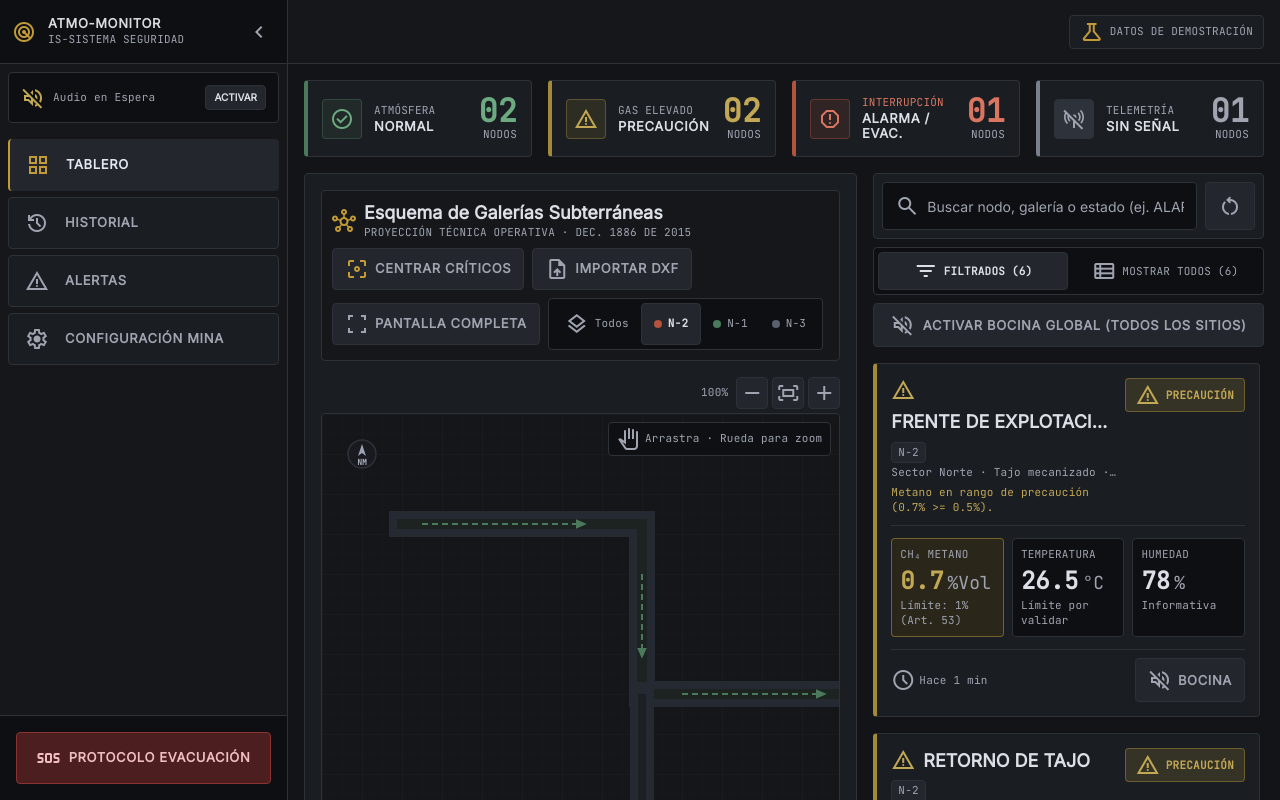
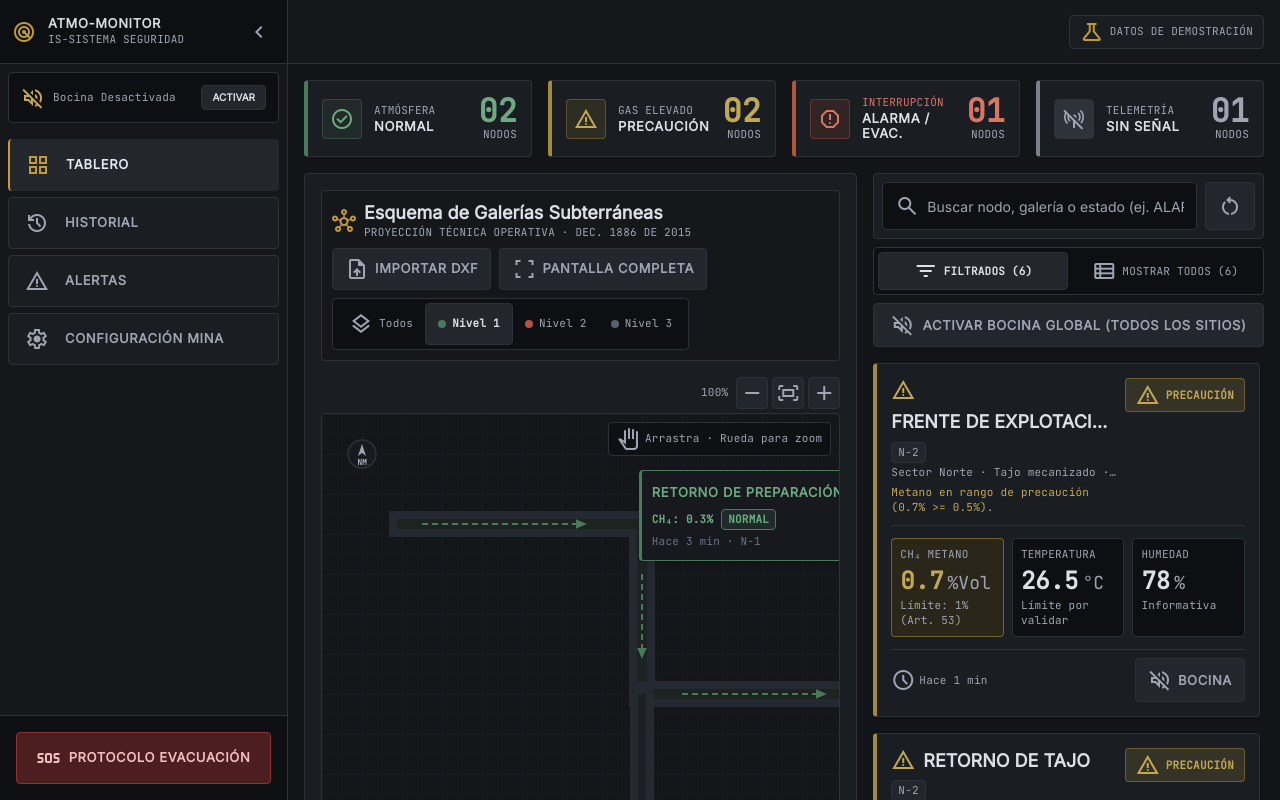
Before and after one commit to JimmyDVO0823/hackaton-2026, a React (Vite) app in the folder reto-minero/: page / in a window 1280 px wide. Shown: the top 800 px of the page. Built offline with nearby package versions, Linux system fonts and the light colour scheme.

Commit message:
se acomoda la bocina y el mapa (numero de niveles)

```diff
--- a/reto-minero/src/App.jsx
+++ b/reto-minero/src/App.jsx
@@ -1,4 +1,4 @@
-import React, { useState } from 'react';
+import React, { useState, useCallback } from 'react';
 import { MainLayout } from './layout/MainLayout';
 import { TableroPage } from './pages/TableroPage';
 import { AlarmModal } from './components/AlarmModal';
@@ -7,7 +7,7 @@ import { useAlertas } from './hooks/useAlertas';
 /**
  * Raíz de la aplicación ATMO-MONITOR.
  * Gestiona la ruta activa, el modal de alarma y los handlers de SOS.
- * REGLA: No contiene lógica de negocio; delega en hooks y páginas.
+ * Sincroniza el estado de las bocinas entre el Sidebar y el menú derecho del Tablero.
  */
 export function App() {
   const { audioHabilitado, habilitarAudio, dispararAlerta, silenciar } = useAlertas();
@@ -18,6 +18,39 @@ export function App() {
     sectorName: '',
     isEvacuation: false,
   });
+
+  // ── Bocinas sincronizadas (Sitios específicos + Global) ─────────────────────
+  const [bocinasActivas, setBocinasActivas] = useState({}); // { [nodoId]: boolean }
+  const [bocinaGlobalActiva, setBocinaGlobalActiva] = useState(false);
+
+  // Hay bocina activa si la global está encendida o al menos un sitio individual lo está
+  const hayBocinaActiva = bocinaGlobalActiva || Object.values(bocinasActivas).some(Boolean);
+
+  const handleToggleBocinaNodo = useCallback((nodoId) => {
+    // Si la bocina global estaba activa y se desactiva un nodo, se apaga el modo global
+    setBocinasActivas((prev) => ({ ...prev, [nodoId]: !prev[nodoId] }));
+  }, []);
+
+  const handleBocinaGlobal = useCallback(() => {
+    setBocinaGlobalActiva((prev) => {
+      const next = !prev;
+      if (!next) setBocinasActivas({});
+      return next;
+    });
+  }, []);
+
+  // Control desde el Sidebar: si hay alguna bocina activa apaga todo; si no, activa la global
+  const handleToggleBocinaSidebar = useCallback(() => {
+    if (!audioHabilitado) {
+      habilitarAudio?.();
+    }
+    if (hayBocinaActiva) {
+      setBocinaGlobalActiva(false);
+      setBocinasActivas({});
+    } else {
+      setBocinaGlobalActiva(true);
+    }
+  }, [hayBocinaActiva, audioHabilitado, habilitarAudio]);
 
   // ── Disparadores de Alarma ──────────────────────────────────────────────────
   const handleTriggerAlarm = (sectorName) => {
@@ -43,19 +76,27 @@ export function App() {
     }
   };
 
-  // ── Props del Sidebar ───────────────────────────────────────────────────────
+  // ── Props del Sidebar (incluye estado de bocina sincronizado) ───────────────
   const sidebarProps = {
     activeRoute,
     onNavigate: setActiveRoute,
     onTriggerSOS: handleTriggerSOS,
-    audioHabilitado,
-    onHabilitarAudio: habilitarAudio,
+    bocinaActiva: hayBocinaActiva,
+    onToggleBocina: handleToggleBocinaSidebar,
   };
 
   // ── Pantalla activa ─────────────────────────────────────────────────────────
   const renderContent = () => {
     if (activeRoute === 'tablero') {
-      return <TableroPage onTriggerAlarm={handleTriggerAlarm} />;
+      return (
+        <TableroPage
+          onTriggerAlarm={handleTriggerAlarm}
+          bocinasActivas={bocinasActivas}
+          onToggleBocina={handleToggleBocinaNodo}
+          bocinaGlobalActiva={bocinaGlobalActiva}
+          onBocinaGlobal={handleBocinaGlobal}
+        />
+      );
     }
     return (
       <div className="p-8 text-center text-secondary">
--- a/reto-minero/src/components/MineMap.jsx
+++ b/reto-minero/src/components/MineMap.jsx
@@ -35,10 +35,10 @@ const ZOOM_STEP = 0.15;
  * - Importar plano DXF (solo selector visual).
  */
 export function MineMap({ nodos = [], onSelectNodo, _onFocusCritical, selectedNodoId }) {
-  const NIVELES = ['N-2', 'N-1', 'N-3'];
+  const NIVELES = ['N-1', 'N-2', 'N-3'];
 
   // ── Filtro de nivel (null = mostrar todos los niveles) ────────────────────────
-  const [activeLevel, setActiveLevel] = useState('N-2');
+  const [activeLevel, setActiveLevel] = useState('N-1');
   const showAll = activeLevel === null;
 
   const nodosFiltrados = showAll
@@ -253,6 +253,7 @@ export function MineMap({ nodos = [], onSelectNodo, _onFocusCritical, selectedNo
               const peor  = peorNivel(nodosDelNivel);
               const color = PALETA[peor]?.border ?? '#4A7A5B';
               const isActive = activeLevel === lvl;
+              const etiqueta = lvl === 'N-1' ? 'Nivel 1' : lvl === 'N-2' ? 'Nivel 2' : 'Nivel 3';
               return (
                 <button
                   key={lvl}
@@ -265,7 +266,7 @@ export function MineMap({ nodos = [], onSelectNodo, _onFocusCritical, selectedNo
                   }`}
                 >
                   <span className="w-2 h-2 rounded-full shrink-0" style={{ backgroundColor: color }} />
-                  {lvl}
+                  {etiqueta}
                 </button>
               );
             })}
--- a/reto-minero/src/components/SectorList.jsx
+++ b/reto-minero/src/components/SectorList.jsx
@@ -13,7 +13,7 @@ export function SectorList({
   onResetFilters,
   selectedNodoId,
   onSelectNodo,
-  onTriggerAlarm,
+  _onTriggerAlarm,
   bocinasActivas = {},
   onToggleBocina,
   onBocinaGlobal,
--- a/reto-minero/src/layout/Sidebar.jsx
+++ b/reto-minero/src/layout/Sidebar.jsx
@@ -4,18 +4,22 @@ import React from 'react';
  * Barra lateral de navegación comprimible para tabletas mineras industriales.
  * - Expandida : w-72  — icono + etiqueta
  * - Colapsada : w-16  — solo icono (tooltip nativo al hacer hover)
- *
- * REGLA: layout/ contiene la barra lateral y barra superior.
+ * - Bocina sincronizada con las bocinas del menú de la derecha (global / por sitio).
  */
 export function Sidebar({
   activeRoute = 'tablero',
   onNavigate,
   onTriggerSOS,
+  bocinaActiva = false,
+  onToggleBocina,
   audioHabilitado = false,
   onHabilitarAudio,
   collapsed = false,
   onToggleCollapse,
 }) {
+  const isBocinaOn = bocinaActiva || audioHabilitado;
+  const handleToggle = onToggleBocina || onHabilitarAudio;
+
   const navItems = [
     { id: 'tablero',               label: 'Tablero',            icon: 'grid_view' },
     { id: 'historial',             label: 'Historial',          icon: 'history'   },
@@ -59,26 +63,28 @@ export function Sidebar({
           </button>
         </div>
 
-        {/* ── Control de Audio ────────────────────────────────────────── */}
+        {/* ── Control de Bocina (Sincronizado con menú derecho) ───────── */}
         {!collapsed && (
           <div className="p-3 mx-2 mt-2 bg-surface-container-lowest rounded border border-[#2D3239] flex items-center justify-between shrink-0">
             <div className="flex items-center gap-2">
-              <span className={`material-symbols-outlined text-[18px] ${audioHabilitado ? 'text-[#6DAA81]' : 'text-[#C2A855]'}`}>
-                {audioHabilitado ? 'volume_up' : 'volume_off'}
+              <span className={`material-symbols-outlined text-[20px] ${isBocinaOn ? 'text-[#6DAA81] animate-pulse' : 'text-[#C2A855]'}`}>
+                {isBocinaOn ? 'volume_up' : 'volume_off'}
               </span>
               <span className="font-code-badge text-[11px] text-secondary whitespace-nowrap">
-                {audioHabilitado ? 'Sonido Activo' : 'Audio en Espera'}
+                {isBocinaOn ? 'Bocina Activada' : 'Bocina Desactivada'}
               </span>
             </div>
-            {!audioHabilitado && (
-              <button
-                type="button"
-                onClick={onHabilitarAudio}
-                className="px-2 py-1 bg-surface-container-high hover:bg-surface-variant text-on-surface text-[10px] font-bold uppercase rounded border border-[#2D3239] whitespace-nowrap"
-              >
-                Activar
-              </button>
-            )}
+            <button
+              type="button"
+              onClick={handleToggle}
+              className={`px-2.5 py-1 text-[10px] font-bold uppercase rounded border whitespace-nowrap transition-colors ${
+                isBocinaOn
+                  ? 'bg-[#4A7A5B]/25 text-[#6DAA81] hover:bg-[#4A7A5B]/40 border-[#4A7A5B]'
+                  : 'bg-surface-container-high hover:bg-surface-variant text-on-surface border-[#2D3239]'
+              }`}
+            >
+              {isBocinaOn ? 'Apagar' : 'Activar'}
+            </button>
           </div>
         )}
 
@@ -86,12 +92,16 @@ export function Sidebar({
           <div className="flex justify-center mt-3 shrink-0">
             <button
               type="button"
-              onClick={onHabilitarAudio}
-              title={audioHabilitado ? 'Sonido activo' : 'Activar audio'}
-              className="w-10 h-10 flex items-center justify-center rounded hover:bg-surface-container-high transition-colors"
+              onClick={handleToggle}
+              title={isBocinaOn ? 'Bocina Activada — clic para apagar' : 'Bocina Desactivada — clic para activar'}
+              className={`w-10 h-10 flex items-center justify-center rounded transition-colors ${
+                isBocinaOn
+                  ? 'bg-[#4A7A5B]/20 text-[#6DAA81] border border-[#4A7A5B]/50'
+                  : 'hover:bg-surface-container-high text-[#C2A855]'
+              }`}
             >
-              <span className={`material-symbols-outlined text-[22px] ${audioHabilitado ? 'text-[#6DAA81]' : 'text-[#C2A855]'}`}>
-                {audioHabilitado ? 'volume_up' : 'volume_off'}
+              <span className={`material-symbols-outlined text-[22px] ${isBocinaOn ? 'animate-pulse' : ''}`}>
+                {isBocinaOn ? 'volume_up' : 'volume_off'}
               </span>
             </button>
           </div>
@@ -133,7 +143,7 @@ export function Sidebar({
         </nav>
       </div>
 
-      {/* ── Pie: solo botón SOS ─────────────────────────────────────── */}
+      {/* ── Pie: botón SOS ─────────────────────────────────────────── */}
       <div className={`border-t border-[#2D3239] bg-surface-container-lowest ${collapsed ? 'p-2' : 'p-space-md'}`}>
         <button
           type="button"
--- a/reto-minero/src/pages/TableroPage.jsx
+++ b/reto-minero/src/pages/TableroPage.jsx
@@ -10,29 +10,37 @@ import { useNodos } from '../hooks/useNodos';
  * REGLA: pages/ contiene las pantallas del flujo de usuario.
  * Obtiene los nodos con evaluación calculada desde useNodos.
  */
-export function TableroPage({ onTriggerAlarm }) {
+export function TableroPage({
+  onTriggerAlarm,
+  bocinasActivas: bocinasActivasProp,
+  onToggleBocina: onToggleBocinaProp,
+  bocinaGlobalActiva: bocinaGlobalActivaProp,
+  onBocinaGlobal: onBocinaGlobalProp,
+}) {
   const { nodos } = useNodos();
 
   const [activeFilter, setActiveFilter]     = useState(null);
   const [searchTerm, setSearchTerm]         = useState('');
   const [selectedNodoId, setSelectedNodoId] = useState(null);
 
-  // ── Bocinas ──────────────────────────────────────────────────────────────────
-  const [bocinasActivas, setBocinasActivas] = useState({});   // { [nodoId]: boolean }
-  const [bocinaGlobalActiva, setBocinaGlobalActiva] = useState(false);
+  // ── Bocinas sincronizadas (usa props o fallback local) ────────────────────────
+  const [bocinasActivasLocal, setBocinasActivasLocal] = useState({});
+  const [bocinaGlobalActivaLocal, setBocinaGlobalActivaLocal] = useState(false);
 
-  const handleToggleBocina = useCallback((nodoId) => {
-    setBocinasActivas((prev) => ({ ...prev, [nodoId]: !prev[nodoId] }));
-  }, []);
+  const bocinasActivas = bocinasActivasProp ?? bocinasActivasLocal;
+  const bocinaGlobalActiva = bocinaGlobalActivaProp ?? bocinaGlobalActivaLocal;
 
-  const handleBocinaGlobal = useCallback(() => {
-    setBocinaGlobalActiva((prev) => {
+  const handleToggleBocina = onToggleBocinaProp ?? ((nodoId) => {
+    setBocinasActivasLocal((prev) => ({ ...prev, [nodoId]: !prev[nodoId] }));
+  });
+
+  const handleBocinaGlobal = onBocinaGlobalProp ?? (() => {
+    setBocinaGlobalActivaLocal((prev) => {
       const next = !prev;
-      // Al desactivar global, limpiamos también las individuales
-      if (!next) setBocinasActivas({});
+      if (!next) setBocinasActivasLocal({});
       return next;
     });
-  }, []);
+  });
 
   // ── Selección de nodo ────────────────────────────────────────────────────────
   const handleSelectNodo = useCallback((nodoId) => {
```
